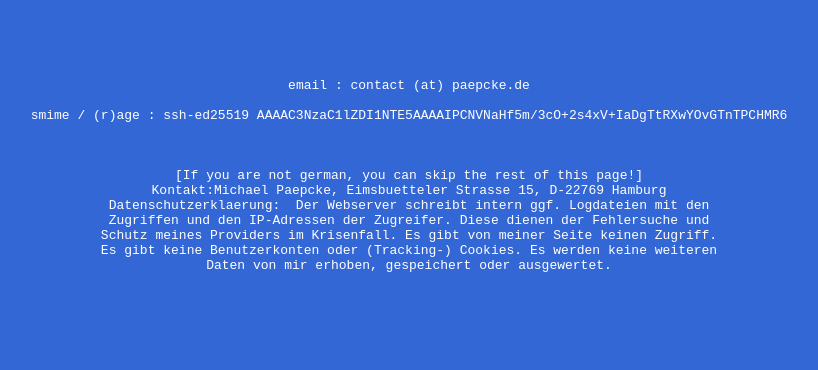
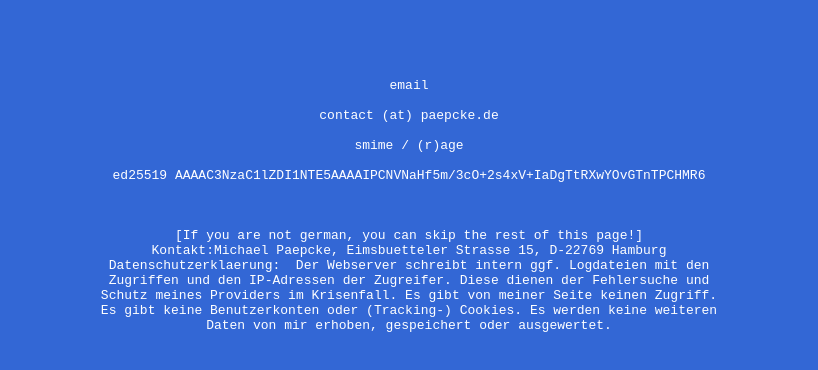
Before and after one commit to paepckehh/paepckehh.github.io, a plain HTML site: page imp.html in a window 1280 px wide. Shown: the part 120-490 px from the top of the page, without its empty margins (231-1049 px from the left). Drawn offline with Linux system fonts and the light colour scheme.

Commit message:
generate static site

```diff
--- a/imp.html
+++ b/imp.html
@@ -8,8 +8,10 @@
 <body><h1>impressum</h1>
 <pre><br>
 <br>
-email : contact (at) paepcke.de<br>
-smime / (r)age : ssh-ed25519 AAAAC3NzaC1lZDI1NTE5AAAAIPCNVNaHf5m/3cO+2s4xV+IaDgTtRXwYOvGTnTPCHMR6<br>
+email<br>
+contact (at) paepcke.de<br>
+smime / (r)age<br>
+ed25519 AAAAC3NzaC1lZDI1NTE5AAAAIPCNVNaHf5m/3cO+2s4xV+IaDgTtRXwYOvGTnTPCHMR6<br>
 <br>
 [If you are not german, you can skip the rest of this page!]
 Kontakt:Michael Paepcke, Eimsbuetteler Strasse 15, D-22769 Hamburg
```
